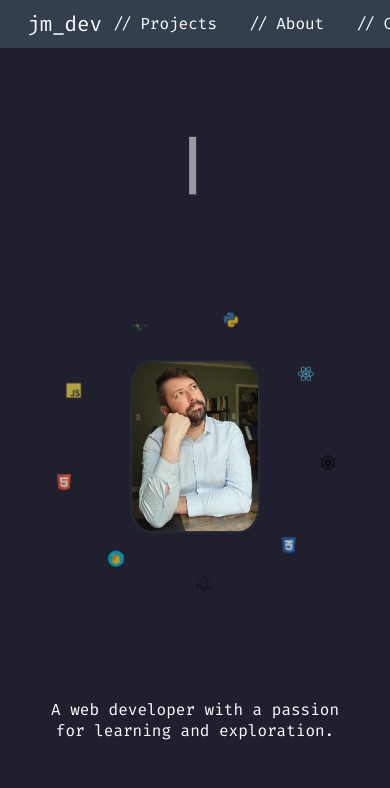
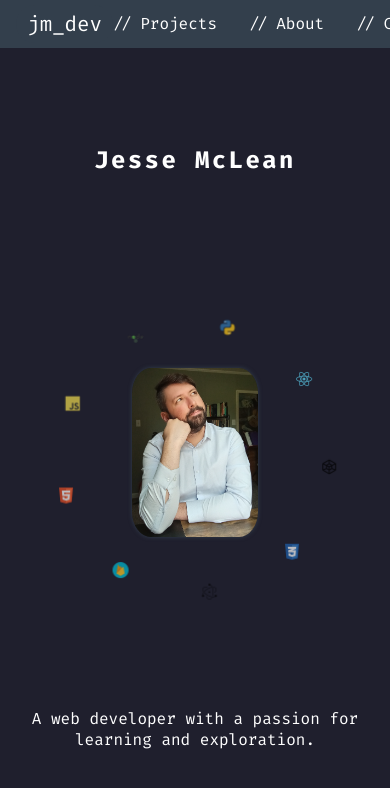
Before and after one commit to jamclean23/jm-portfolio, a React app: page /#/ in a window 390 px wide. Shown: the top 788 px of the page. Built offline with nearby package versions, Linux system fonts and the light colour scheme.

Commit message:
Add landing page name types in

```diff
--- a/src/React/components/HomePage/HomePage.css
+++ b/src/React/components/HomePage/HomePage.css
@@ -1,4 +1,4 @@
 /* Stylesheet for HomePage.js */
 main {
-    min-height: 100rem;
+    min-height: 60rem;
 }
--- a/src/React/components/HomePage/Landing/Landing.css
+++ b/src/React/components/HomePage/Landing/Landing.css
@@ -4,7 +4,8 @@
     display: grid;
     grid-auto-flow: column;
     grid-template-columns: 1fr 1fr 1fr;
-    min-height: calc(100vh - var(--header-height));
+    height: calc(100vh - var(--header-height));
+    overflow: hidden;
 }
 
 .Landing .name {
@@ -12,6 +13,28 @@
     font-weight: bold;
     letter-spacing: .3rem;
     text-align: center;
+}
+
+.Landing .aboutText {
+    opacity: 0;
+    position: absolute;
+    padding-inline: 1rem;
+}
+
+.Landing .aboutText.animating{
+    animation: 1.5s ease-in-out about-text-fade-in;
+    animation-iteration-count: 1;
+    animation-fill-mode: forwards;
+}
+
+@keyframes about-text-fade-in {
+    from {
+        opacity: 0%;
+        transform: translate(10%, 10%);
+    }
+    to {
+        opacity: 100%;
+    }
 }
 
 .Landing .imgWrapper {
@@ -42,9 +65,12 @@
 
 .Landing .typeCursor {
     opacity: 0;
+    transition: opacity 1s;
+    display: none;
 }
 
 .Landing .typeCursor.animating {
+    display: inline;
     opacity: 0;
     animation: .75s ease-out alternate infinite blink-cursor;
 }
@@ -117,6 +143,18 @@
     .iconsLayer .orbitIcon {
         width: 1rem !important;
     }
+
+    .Landing .nameAside {
+        display: flex;
+        justify-content: center;
+    }
+
+    .Landing .name {
+        font-size: 1.5rem;
+        font-weight: bold;
+        letter-spacing: .15rem;
+        text-align: center;
+    }
 }
 
 
--- a/src/React/components/HomePage/Landing/Landing.js
+++ b/src/React/components/HomePage/Landing/Landing.js
@@ -3,7 +3,7 @@
 // ====== IMPORTS ======
 
 // React
-import React, { useEffect, useState } from "react";
+import React, { useEffect, useState, useRef } from "react";
 
 // Css
 import './Landing.css';
@@ -32,16 +32,14 @@ function Landing () {
 
     const name = 'Jesse McLean'
 
+    const iconsLayerLoadCount = useRef(0);
+
 
     // LISTENERS
 
     useEffect(() => {
         window.addEventListener('resize', handleWindowResize);
     }, []);
-
-    useEffect(() => {
-        console.log(orbitIconOffsets);
-    }, [orbitIconOffsets]);
 
 
     // FUNCTIONS
@@ -80,12 +78,35 @@ function Landing () {
         setOrbitIconsOffsets(positionsArray);
     }
 
+    async function typeName () {
+        console.log('typing name');
+        await typeNextLetter();
+
+        function typeNextLetter (iterator = 0) {
+            return new Promise((resolve) => {
+                setTimeout(timeDone, (Math.random()*300) + 100);
+
+                async function timeDone () {
+                    console.log(name[iterator]);
+                    setNameContents((oldContents) => oldContents + name[iterator]);
+                    if (iterator < name.length -1) {
+                        await typeNextLetter(iterator + 1);
+                        resolve();
+                    } else {
+                        const typeCursor = document.querySelector('.typeCursor');
+                        typeCursor.classList.remove('animating');
+                        resolve();
+                    }
+                }
+            });
+        }
+    }
+
     async function changeOpacityAfterDelay (cssClass, newOpacityPercent, delay = 500) {
 
         await (() => {
             return new Promise((resolve) => {
                 setTimeout(() => {
-                    console.log('Setting opacity');
                     const element = document.querySelector('.' + cssClass);
                     element.style.opacity = newOpacityPercent;
                     resolve();
@@ -110,13 +131,19 @@ function Landing () {
     }
 
     function handleIconsLayerLoad () {
-        initIcons();
-        changeOpacityAfterDelay('iconsLayer', '100%', 1000);
-        addClassAfterDelay('typeCursor', 'animating', 1000);
+        if (!iconsLayerLoadCount.current) {
+            iconsLayerLoadCount.current = 1
+            console.log('icons layer loaded');
+            initIcons();
+            changeOpacityAfterDelay('iconsLayer', '100%', 1000);
+            addClassAfterDelay('typeCursor', 'animating', 1000);
+            addClassAfterDelay('aboutText', 'animating', 3000);
+            typeName();
+        }
+
     }
 
     function handleWindowResize () {
-        console.log('resizing');
         initIcons();
     }
 
@@ -219,8 +246,10 @@ function Landing () {
                     />
                 </div>
             </div>
-            <aside className="aboutText">
-                A web developer with a passion for learning and exploration.
+            <aside className="aboutAside">
+                <p className="aboutText">
+                    A web developer with a passion for learning and exploration.
+                </p>
             </aside>
         </section>
     );
--- a/src/index.js
+++ b/src/index.js
@@ -26,13 +26,11 @@ window.addEventListener('animationstart', handleAnimationStart);
 // ====== FUNCTIONS ======
 
 function handleAnimationEnd (event) {
-    event.srcElement.classList.remove('animating');
     handleNavBarAnimationEnd(event);
     handleHamburgerAnimationEnd(event);
 }
 
 function handleAnimationStart (event) {
-    event.srcElement.classList.add('animating');
     handleNavBarAnimationStart(event);
 }
 
--- a/src/styles.css
+++ b/src/styles.css
@@ -21,6 +21,7 @@ body {
     color: var(--font-color);
     font-family: var(--default-font);
     background-color: var(--main-bg-color);
+    overflow-x: hidden;
 }
 
 :root {
```
